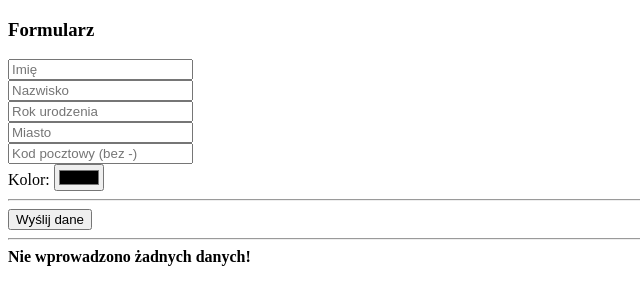
After one commit to m-pastuszek/wsb, a PHP site: page /5_form.php in a window 1280 px wide. The commit adds this page. Shown: the top 305 px of the page, without its empty margins (0-640 px from the left). Run offline with PHP 8.4, Linux system fonts and the light colour scheme.

Commit message:
Trzecie zajęcia

```diff
--- /dev/null
+++ b/5_form.php
@@ -0,0 +1,95 @@
+<!DOCTYPE html>
+<html lang="pl">
+<head>
+    <meta charset="UTF-8">
+    <meta name="viewport" content="width=device-width, initial-scale=1.0">
+    <title>Formularz</title>
+</head>
+<body>
+
+    <form method="post">
+        <h3>Formularz</h3>
+        <div>
+            <input type="text" name="firstname" placeholder="Imię">
+        </div>
+        <div>
+            <input type="text" name="surname" placeholder="Nazwisko">
+        </div>
+        <div>
+            <input type="number" name="birth_year" placeholder="Rok urodzenia">
+        </div>
+        <div>
+            <input type="text" name="city" placeholder="Miasto">
+        </div>
+        <div>
+            <input type="number" name="postcode" placeholder="Kod pocztowy (bez -)">
+        </div>
+        <div>
+            <label for="color">Kolor: </label>
+            <input type="color" id="color" name="color">
+        </div>
+        <hr>
+        <input type="submit" value="Wyślij dane">
+        <br/>
+    </form>
+
+    <?php
+        $firstname = $surname = $birth_year = $city = $postcode = $color = null;
+        if(!empty($_POST['firstname']))
+            $firstname = validatePolishLetters(trim($_POST['firstname'])); // walidacja imienia
+        if(!empty($_POST['surname']))
+            $surname = validatePolishLetters(trim($_POST['surname'])); // walidacja nazwiska
+        if(!empty($_POST['birth_year']))
+            $birth_year = trim($_POST['birth_year']); // walidacja roku urodzenia
+        if(!empty($_POST['city']))
+            $city = validatePolishLetters(trim($_POST['city'])); // walidacja nazwy miasta
+        if(!empty($_POST['postcode']))
+            $postcode = substr($_POST['postcode'], 0, 2) . '-' . substr($_POST['postcode'], 2); // walidacja kodu pocztowego
+        if(!empty($_POST['color']))
+            $color = substr($_POST['color'], 1); // walidacja koloru
+
+        if (empty($firstname) && empty($surname) && empty($birth_year) && empty($city) && empty($postcode) && empty($color)) // jeśli nic nie wpisano
+            echo '<hr>' . '<b>Nie wprowadzono żadnych danych!</b><br>';
+        // jeśli nie wypełniono poszczególnych pól
+        elseif (empty($firstname))
+            echo 'Nie wprowadzono imienia!' . '<br>';
+        elseif (empty($surname))
+            echo 'Nie wprowadzono nazwiska!' . '<br>';
+        elseif (empty($birth_year))
+            echo 'Nie wprowadzono roku urodzenia!' . '<br>';
+        elseif (strlen(trim($birth_year)) != 4) // rok musi mieć cztery cyfry
+            echo 'Wprowadzono nieprawidłowy rok urodzenia!';
+        elseif (empty($city))
+            echo 'Nie wprowadzono miasta!' . '<br>';
+        elseif (empty($postcode))
+            echo 'Nie wprowadzono kodu pocztowego!' . '<br>';
+        elseif (strlen(trim($postcode)) != 6) // kod pocztowy musi mieć 6 znaków
+            echo 'Wprowadzono nieprawidłowy kod pocztowy!';
+        elseif (empty($color))
+            echo 'Nie wybrano koloru!' . '<br>';
+        else { // wyświetl wszystkie dane
+            echo '<hr>' . '<p>Wprowadzone przez Ciebie dane:</p>';
+            echo "Imię: $firstname" . '<br>';
+            echo "Nazwisko: $surname" . '<br>';
+            echo "Rok urodzenia: $birth_year" . '<br>';
+            echo "Miasto: $city" . '<br>';
+            echo "Kod pocztowy: $postcode" . '<br>';
+            echo "Kolor: $color" . '<br>';
+        }
+
+        /**
+         * Funkcja zamieniająca polskie litery na giwazdkę (*)
+         * @param $input
+         * @return string $replacedInput
+         */
+        function validatePolishLetters($input) {
+            $polishLetters = array('ą', 'ę', 'ś', 'ż', 'ź', 'ć', 'ó', 'ń', 'ł');
+            $replace = '*';
+            $repolacedInput = str_replace($polishLetters, $replace, $input);
+
+            return $repolacedInput;
+        }
+    ?>
+
+</body>
+</html>
```
Also changed, not shown: 4_string.php (+35 -0 lines).
